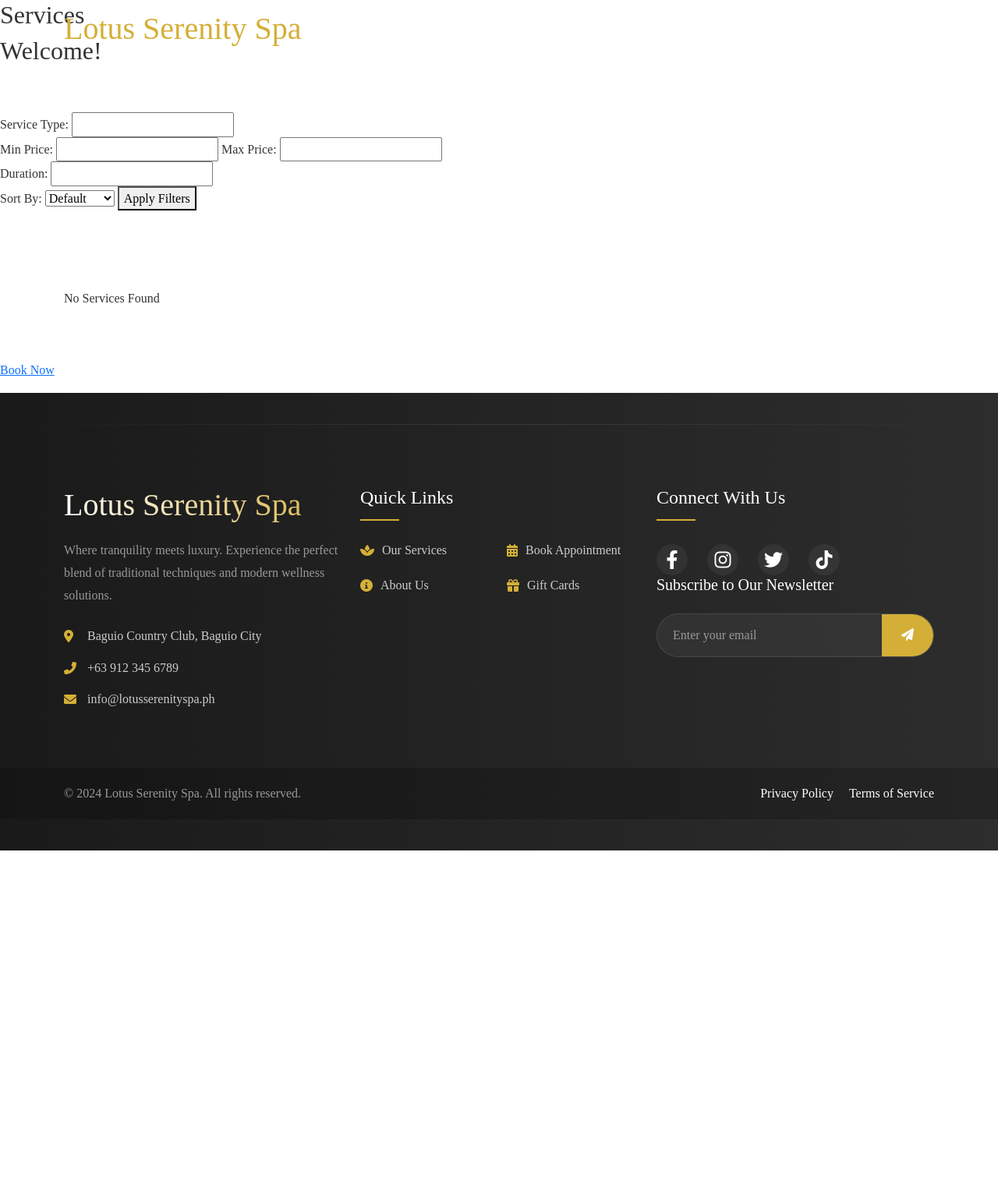
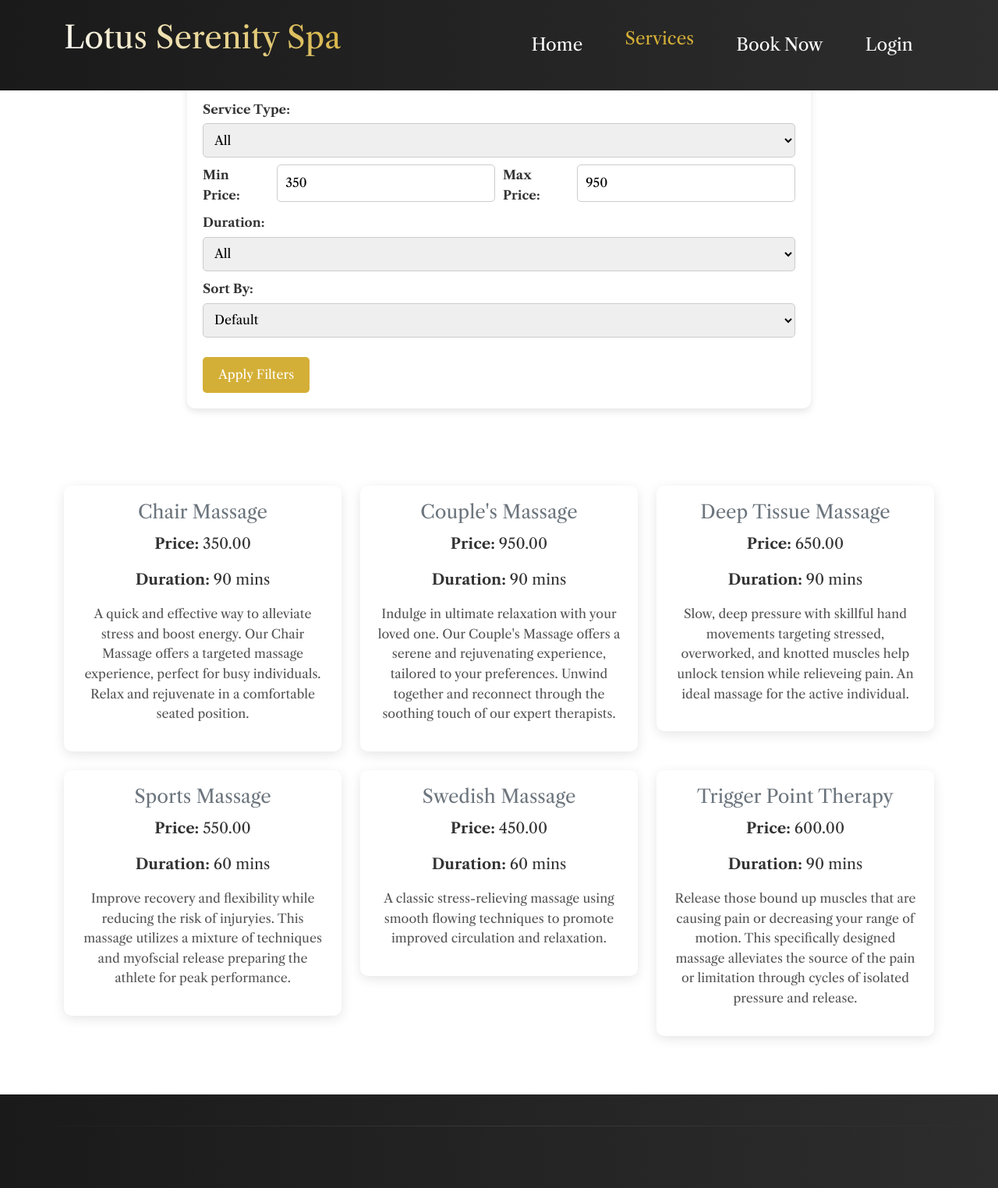
Before and after one commit to Ros-Salazar/3JFinalProj, a PHP site: page /services.php in a window 1280 px wide. Shown: the top 1524 px of the page at 78% size. Before the commit the page ends 1091 px from the top, so only its background shows below. Run offline with PHP 8.4, Linux system fonts and the light colour scheme; data comes from the database, SQL or seed files in the repository; data that the repository does not hold is empty; some libraries are stand-ins or nearby versions; some web fonts are replaced.

Commit message:
Fixed Services styling

```diff
--- a/css/styles.css
+++ b/css/styles.css
@@ -315,6 +315,8 @@
     margin-bottom: 0.5rem;
 }
 
+
+
 .dashboard-subtitle {
     font-size: 1.2rem; /* Slightly larger font size for the subtitle */
     margin-bottom: 5px;
@@ -361,9 +363,12 @@
 }
 
 .promotion-item {
+    list-style-type: none;
+    align-items: center;
+    text-align: center;
     margin-bottom: 10px; /* Space between promotion items */
     padding: 10px; /* Padding for promotion items */
-    border: 1px solid #ddd; /* Light border for items */
+    /* border: 1px solid #ddd;  Light border for items */
     border-radius: 5px; /* Rounded corners */
     color: #333; /* Darker text color for promotion items */
 }
@@ -378,6 +383,21 @@
 
 .text-header-bold {
     font-weight: 700;
+}
+
+.price-filter {
+    display: flex;
+    align-items: center;
+    gap: 10px;
+}
+
+.price-filter label {
+    padding-right: 10px;
+    width: 225px;
+}
+
+.price-filter input {
+    width: 100px;
 }
 
 .btn {
@@ -535,6 +555,46 @@
 
 .navbar.scrolled .navbar-brand {
     color: #333 !important;
+}
+
+.text-gold {
+    color: #d4af37 !important;
+}
+
+.nav-link-active {
+    font-family: 'Libre Caslon Text', serif;
+    color: #d4af37 !important;
+    text-decoration: none !important;
+    font-size: 1.4rem;
+    padding: 0.5rem 1.5rem !important;
+    margin-bottom: 0px;
+    margin: 0 0.2rem;
+    transition: all 0.3s ease;
+    position: relative;
+}
+
+.navbar.scrolled .nav-link-active {
+    color: #333 !important;
+}
+
+.nav-link-active::after {
+    content: '';
+    position: absolute;
+    width: 0;
+    height: 2px;
+    bottom: 0;
+    left: 50%;
+    background-color: #fff;
+    transition: all 0.3s ease;
+    transform: translateX(-50%);
+}
+
+.navbar.scrolled .nav-link-active::after {
+    background-color: #333;
+}
+
+.nav-link-active:hover::after {
+    width: 70%;
 }
 
 .nav-link {
@@ -884,7 +944,15 @@
     background-color: #fff;
 }
 
+.nav-link-active:not([data-section="services"]):not([data-section="testimonials"])::after {
+    background-color: #fff;
+}
+
 .navbar.scrolled .nav-link:not([data-section="services"]):not([data-section="testimonials"])::after {
+    background-color: #333;
+}
+
+.navbar.scrolled .nav-link-active:not([data-section="services"]):not([data-section="testimonials"])::after {
     background-color: #333;
 }
 
@@ -924,6 +992,42 @@
   .booking-container {
     animation: fadeIn 0.5s ease-in-out; /* Apply fade-in animation */
   }
+
+.services-form {
+    background-color: #fff; /* White background for form */
+    padding: 20px;
+    border-radius: 10px;
+    box-shadow: 0 4px 10px rgba(0, 0, 0, 0.1);
+    max-width: 800px;
+    margin: 0 auto;
+}
+
+.services-form label {
+    font-weight: bold;
+    margin-top: 10px;
+}
+
+.services-form select, .services-form input {
+    width: 100%;
+    padding: 10px;
+    margin-top: 5px;
+    border: 1px solid #ccc;
+    border-radius: 5px;
+}
+
+.services-form button {
+    background-color: #d4af37; /* Gold color for button */
+    color: white;
+    border: none;
+    padding: 10px 20px;
+    border-radius: 5px;
+    cursor: pointer;
+    transition: background-color 0.3s;
+}
+
+.booking-form button:hover {
+    background-color: #b5942a; /* Darker gold on hover */
+}
 
 .booking-container {
     max-width: 800px;
@@ -1041,9 +1145,13 @@
     z-index: 1000; /* Ensure it stays on top */
 }
 
-.booking-navbar .nav-link {
-    color: white; /* White text for links */
+.booking-navbar .nav-link-active {
+    color: #d4af37; /* White text for links */
     transition: color 0.3s; /* Smooth transition for hover effect */
+}
+
+.booking-navbar .nav-link-active:hover {
+    color: white; /* Gold color on hover */
 }
 
 .booking-navbar .nav-link:hover {
@@ -1132,6 +1240,14 @@
 
 .navbar-login .navbar-brand {
     color: #ffffff; /* Change brand color if needed */
+}
+
+.navbar-login .nav-link-active {
+    color: #ffffff; /* Change link color if needed */
+}
+
+.navbar-login .nav-link-active:hover {
+    color: #007bff; /* Change hover color if needed */
 }
 
 .navbar-login .nav-link {
--- a/services.php
+++ b/services.php
@@ -1,7 +1,45 @@
 <!-- services.php -->
-
-
-
+<?php
+    // Connect to database
+    include 'database.php';
+    // For debugging
+    error_reporting(E_ALL);
+    ini_set('display_errors', '1');
+    // Get services query
+    $services_sql = "SELECT * FROM services WHERE 1=1";
+    // Apply filters
+    if (!empty($_GET['service_type'])) {
+        $service_type = $conn->real_escape_string($_GET['service_type']);
+        if ($_GET['service_type'] == "relaxation") {
+            $services_sql .= " AND service_name IN ('Chair Massage', 'Couple\'s Massage', 'Swedish Massage')";
+        } else {
+            $services_sql .= " AND service_name IN ('Sports Massage', 'Trigger Point Therapy', 'Deep Tissue Massage')";
+        }
+    }
+    if (!empty($_GET['min_price'])) {
+        $min_price = $conn->real_escape_string($_GET['min_price']);
+        $services_sql .= " AND price >= $min_price";
+    }
+    if (!empty($_GET['max_price'])) {
+        $max_price = $conn->real_escape_string($_GET['max_price']);
+        $services_sql .= " AND price <= $max_price";
+    }
+    if (!empty($_GET['duration'])) {
+        $duration = $conn->real_escape_string($_GET['duration']);
+        $services_sql .= " AND duration = $duration";
+    }
+    // Apply sorting
+    $orderBy = "service_name ASC"; // Default sorting is alphabetical
+    if (!empty($_GET['sort'])) {
+        if ($_GET['sort'] == 'price') {
+            $orderBy = "price ASC";
+        } elseif ($_GET['sort'] == 'duration') {
+            $orderBy = "duration ASC";
+        } elseif ($_GET['sort'] == 'popularity') {
+            $orderBy = "service_name ASC"; //How do we do this popularity filter bruuuh
+        }
+    }
+?>
 
 <!-- services frontend -->
 
@@ -17,39 +55,42 @@
     <link href="css/styles.css" rel="stylesheet">
     <!-- Font Awesome -->
     <link rel="stylesheet" href="https://cdnjs.cloudflare.com/ajax/libs/font-awesome/6.0.0/css/all.min.css">
-    <!-- Manhattan Font -->
-    <link href="https://fonts.cdnfonts.com/css/manhattan-darling" rel="stylesheet">
+    <!-- Libre Caslon Text Font -->
+    <link rel="preconnect" href="https://fonts.googleapis.com">
+    <link rel="preconnect" href="https://fonts.gstatic.com" crossorigin>
+    <link href="https://fonts.googleapis.com/css2?family=Libre+Caslon+Text:wght@400;700&display=swap" rel="stylesheet">
 
     <link rel="icon" type="image/png" href="images/logo_favicon.png">
     <!-- For Apple devices -->
     <link rel="apple-touch-icon" href="images/logo_favicon.png">
 </head>
 <body>
-    <!-- Navigation -->
     <?php
         // Start session to get logged-in user data
         session_start();
     ?>
 
     <!-- Navigation -->
-    <nav class="navbar navbar-expand-lg">
+    <nav class="navbar navbar-expand-lg bg-dark py-3">
         <div class="container">
-            <a class="navbar-brand" href="#">Lotus Serenity Spa</a>
+            <a class="brand-name" href="#">Lotus Serenity Spa</a>
             <button class="navbar-toggler" type="button" data-bs-toggle="collapse" data-bs-target="#navbarNav">
                 <span class="navbar-toggler-icon"></span>
             </button>
             <div class="collapse navbar-collapse" id="navbarNav">
                 <ul class="navbar-nav ms-auto">
-                    <li class="nav-item"><a class="nav-link" href="index.php">Home</a></li>
-                    <li class="nav-item"><a class="nav-link" href="services.php">Services</a></li>
+                <li class="nav-item"><a id="home-services" class="nav-link" href="index.php">Home</a></li>
+                <!-- <li class="nav-item"><a id="smooth-services" class="nav-link" href="index.php#services-section">Services</a></li> -->
+                <li class="nav-item"><a id="smooth-services" class="nav-link-active" href="services.php">Services</a></li>
                     <li class="nav-item"><a class="nav-link" href="booking.php">Book Now</a></li>
 
                     <!-- Conditional Links Based on Login Status -->
-                    <?php if (isset($_SESSION['user_id'])): ?>
+                    <?php
+                    if (isset($_SESSION['user_id'])): ?>
                         <?php if ($_SESSION['role'] == 'admin'): ?>
                             <li class="nav-item"><a class="nav-link" href="dashboard-admin.php">Admin Dashboard</a></li>
                         <?php else: ?>
-                            <li class="nav-item"><a class="nav-link" href="dashboard.php">Dashboard</a></li>
+                            <li class="nav-item"><a class="text-gold nav-link" href="dashboard.php">Dashboard</a></li>
                         <?php endif; ?>
                         <li class="nav-item"><a class="nav-link" href="logout.php">Logout</a></li>
                     <?php else: ?>
@@ -59,27 +100,34 @@
             </div>
         </div>
     </nav>
+
     <!-- Display services -->
     <h2>Services</h2>
 
-    <!-- Greet user -->
-    <h2>Welcome!</h2>
-
     <br> <br>
 
-    <!-- Filter Form; Just an experiment-->
-    <form method="GET" action="services.php">
+   <!-- Filter Form; Just an experiment -->
+    <form method="GET" action="services.php" class="services-form ">
         <label for="service_type">Service Type:</label>
-        <input type="text" name="service_type" id="service_type" value="<?= htmlspecialchars($_GET['service_type'] ?? '') ?>">
+        <select name="service_type" id="service_type">
+            <option value="">All</option>
+            <option value="relaxation" <?= ($_GET['service_type'] ?? '') == 'relaxation' ? 'selected' : '' ?>>Relaxation Massages</option>
+            <option value="therapeutic" <?= ($_GET['service_type'] ?? '') == 'therapeutic' ? 'selected' : '' ?>>Therapeutic Massages</option>
+        </select>
         <br>
-        <label for="min_price">Min Price:</label>
-        <input type="number" name="min_price" id="min_price" value="<?= htmlspecialchars($_GET['min_price'] ?? '') ?>">
+        <div class="price-filter">
+            <label for="min_price">Min Price:</label>
+            <input type="number" name="min_price" id="min_price" value="<?= htmlspecialchars($_GET['min_price'] ?? '350') ?>">
 
-        <label for="max_price">Max Price:</label>
-        <input type="number" name="max_price" id="max_price" value="<?= htmlspecialchars($_GET['max_price'] ?? '') ?>">
-        <br>
+            <label for="max_price">Max Price:</label>
+            <input type="number" name="max_price" id="max_price" value="<?= htmlspecialchars($_GET['max_price'] ?? '950') ?>">
+        </div>
         <label for="duration">Duration:</label>
-        <input type="number" name="duration" id="duration" value="<?= htmlspecialchars($_GET['duration'] ?? '') ?>">
+        <select name="duration" id="duration">
+            <option value="">All</option>
+            <option value="60" <?= ($_GET['duration'] ?? '') == '60' ? 'selected' : '' ?>>60 Minutes</option>
+            <option value="90" <?= ($_GET['duration'] ?? '') == '90' ? 'selected' : '' ?>>90 Minutes</option>
+        </select>
         <br>
         <label for="sort">Sort By:</label>
         <select name="sort" id="sort">
@@ -88,7 +136,7 @@
             <option value="price" <?= ($_GET['sort'] ?? '') == 'price' ? 'selected' : '' ?>>Price</option>
             <option value="duration" <?= ($_GET['sort'] ?? '') == 'duration' ? 'selected' : '' ?>>Duration</option>
         </select>
-
+        <br><br>
         <button type="submit">Apply Filters</button>
     </form>
 
@@ -99,6 +147,8 @@
         <div class="row">
             <?php
                 // Fetch data
+                $services_sql .= " ORDER BY $orderBy";
+                $services_result = $conn->query($services_sql);
                 if ($services_result && $services_result->num_rows > 0) {
                     while ($row = $services_result->fetch_assoc()) {
                         echo "<div class='col-lg-4 col-md-6 mb-4'>";
@@ -107,7 +157,7 @@
                         echo "<p class='service-price'><strong>Price: </strong>" . htmlspecialchars($row['price']) . "</p>";
                         echo "<p class='service-duration'><strong>Duration: </strong>" . htmlspecialchars($row['duration']) . " mins</p>";
                         echo "<p class='service-description'>" . htmlspecialchars($row['description']) . "</p>";
-                        echo "<button class='btn btn-primary'>Book Now</button>";
+                        // echo "<button class='btn btn-primary'>Book Now</button>";
                         echo "</div>";
                         echo "</div>";
                     }
@@ -119,9 +169,6 @@
     </div>
 
     <br> <br>
-
-    <!-- Book Now -->
-    <p><a href="booking.php">Book Now</a></p>
 
     <!-- Footer -->
     <footer class="footer-premium">
```
